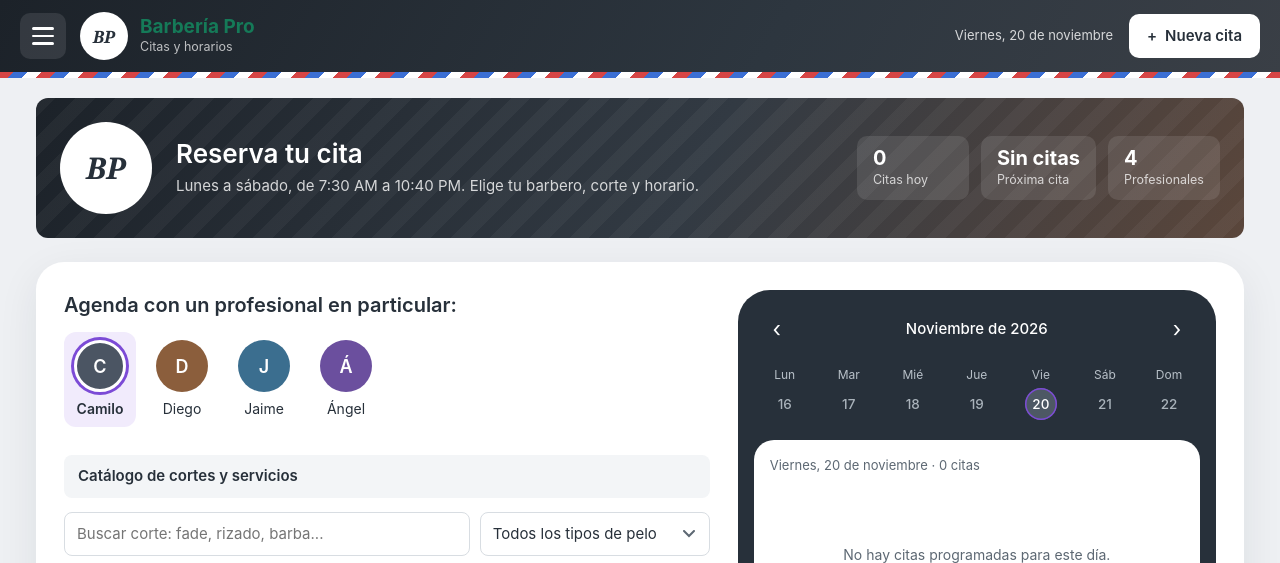
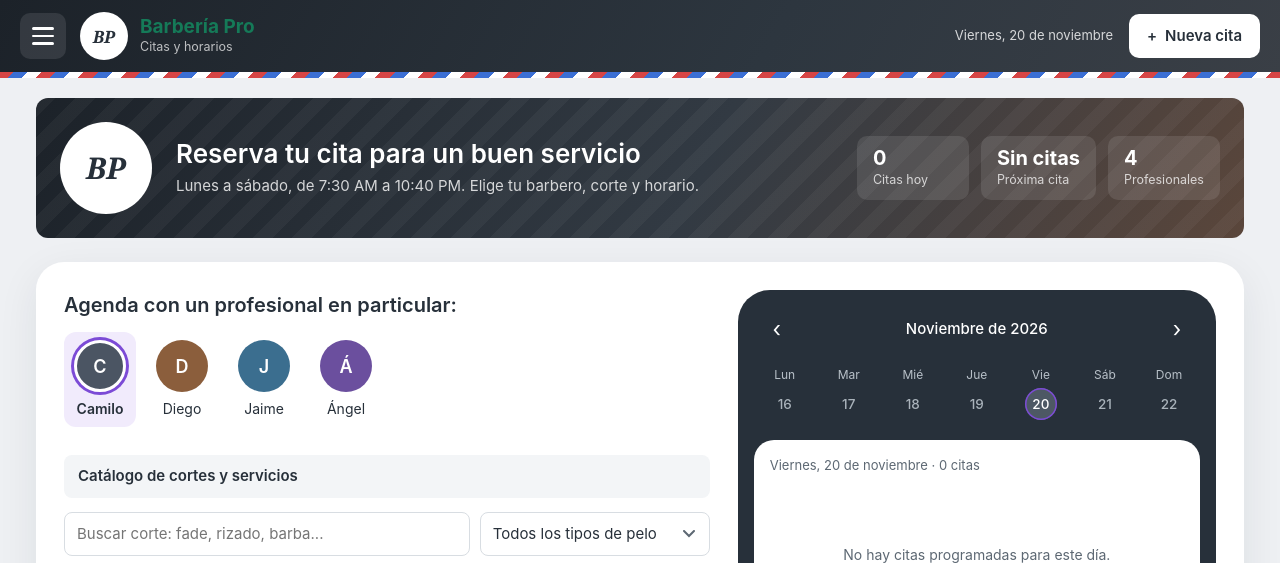
Before and after one commit to julonlondres-hash/barberia-has, a plain HTML site: page index.html in a window 1280 px wide. Shown: the top 563 px of the page. Drawn offline with nearby package versions, Linux system fonts and the light colour scheme; no server answers.

Commit message:
Actualizar página

```diff
--- a/index.html
+++ b/index.html
@@ -73,7 +73,7 @@
     <section class="portada">
       <div class="logo logo--grande js-logo" aria-hidden="true"></div>
       <div class="portada__texto">
-        <h2 class="portada__titulo">Reserva tu cita</h2>
+        <h2 class="portada__titulo">Reserva tu cita para un buen servicio</h2>
         <p class="portada__descripcion">Lunes a sábado, de 7:30 AM a 10:40 PM. Elige tu barbero, corte y horario.</p>
       </div>
       <div class="portada__datos">
```
